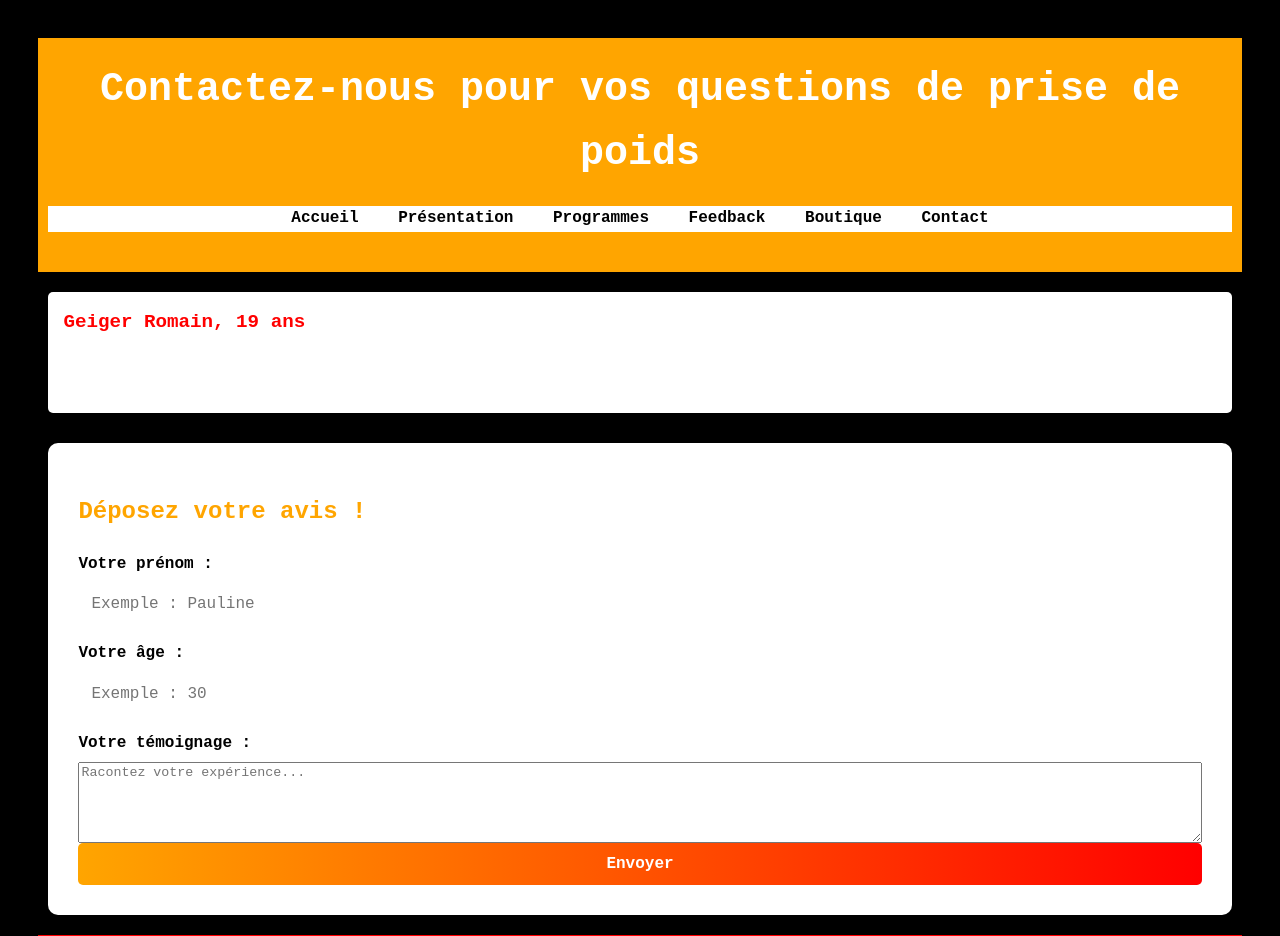
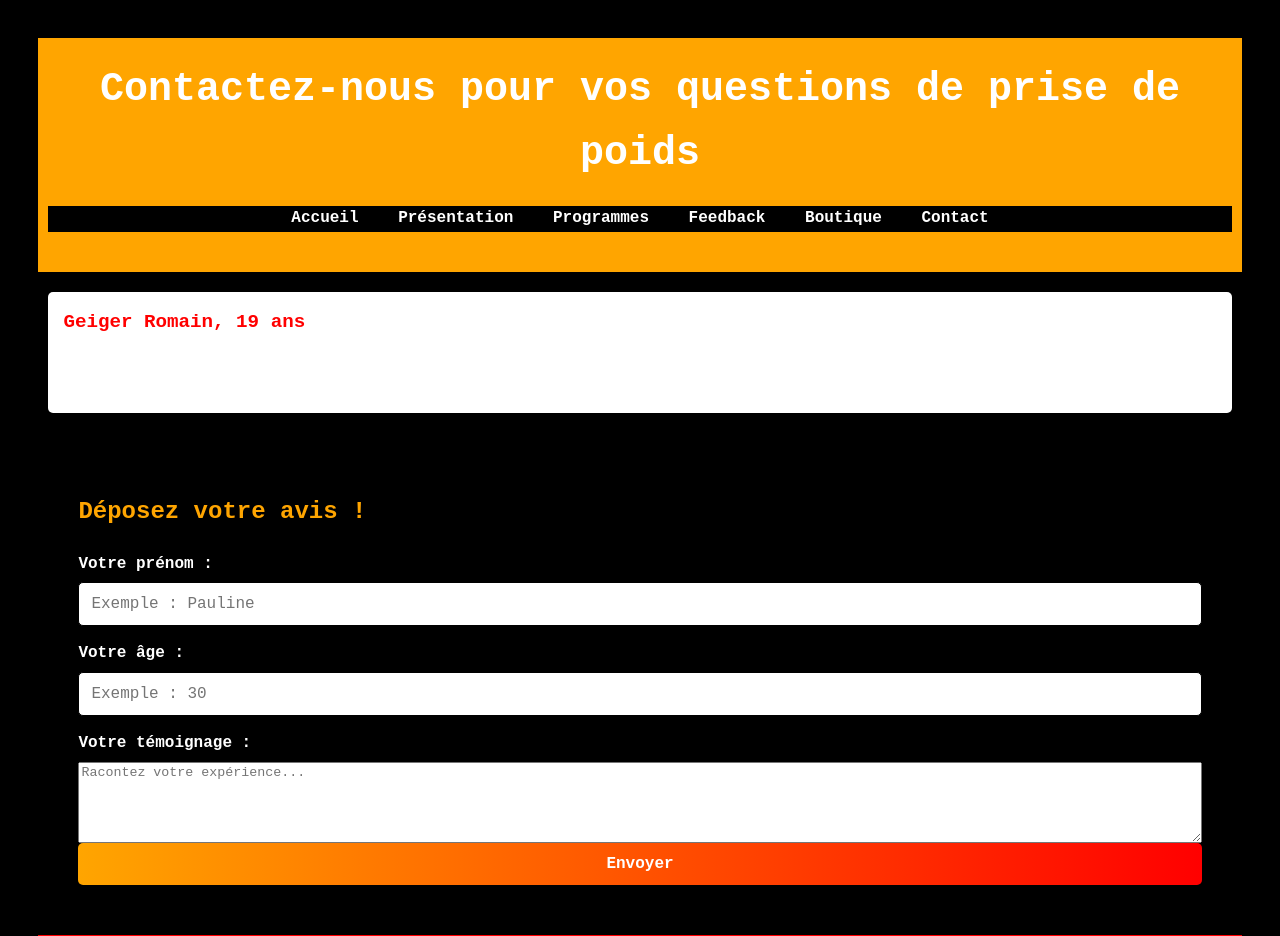
Before and after one commit to RomainGeiger/ProjetWEB, a PHP site: page /html/avis.php in a window 1280 px wide. Shown: the top 936 px of the page. Run offline with PHP 8.4, Linux system fonts and the light colour scheme; data comes from the database, SQL or seed files in the repository.

Commit message:
Update avis.css

```diff
--- a/css/avis.css
+++ b/css/avis.css
@@ -7,8 +7,8 @@ body {
     line-height: 1.6;
     margin: 0;
     padding: 0;
-    background-color: white;
-    color: black;
+    background-color: black;
+    color: white;
 }
 
 header {
@@ -28,12 +28,12 @@ header h1 {
 /* Navigation */
 nav {
     margin: 20px 0;
-    background-color: white;
+    background-color: black;
 }
 
 nav a {
     text-decoration: none;
-    color: black;
+    color: white;
     margin: 0 15px;
     font-weight: bold;
     transition: color 0.3s;
@@ -69,7 +69,7 @@ h1 {
 }
 
 .avis {
-    background: white;
+    background: black;
     padding: 30px;
     border-radius: 10px;
     box-shadow: 0 4px 6px rgba(0, 0, 0, 0.1);
@@ -90,14 +90,14 @@ h1 {
 .avis label {
     margin-bottom: 5px;
     font-weight: 600;
-    color: black;
+    color: white;
 }
 
 .avis input, .submit-review textarea {
     margin-bottom: 15px;
     padding: 12px;
     font-size: 1rem;
-    border: 1px solid white;
+    border: 1px solid black;
     border-radius: 5px;
     transition: border-color 0.3s;
 }
```
